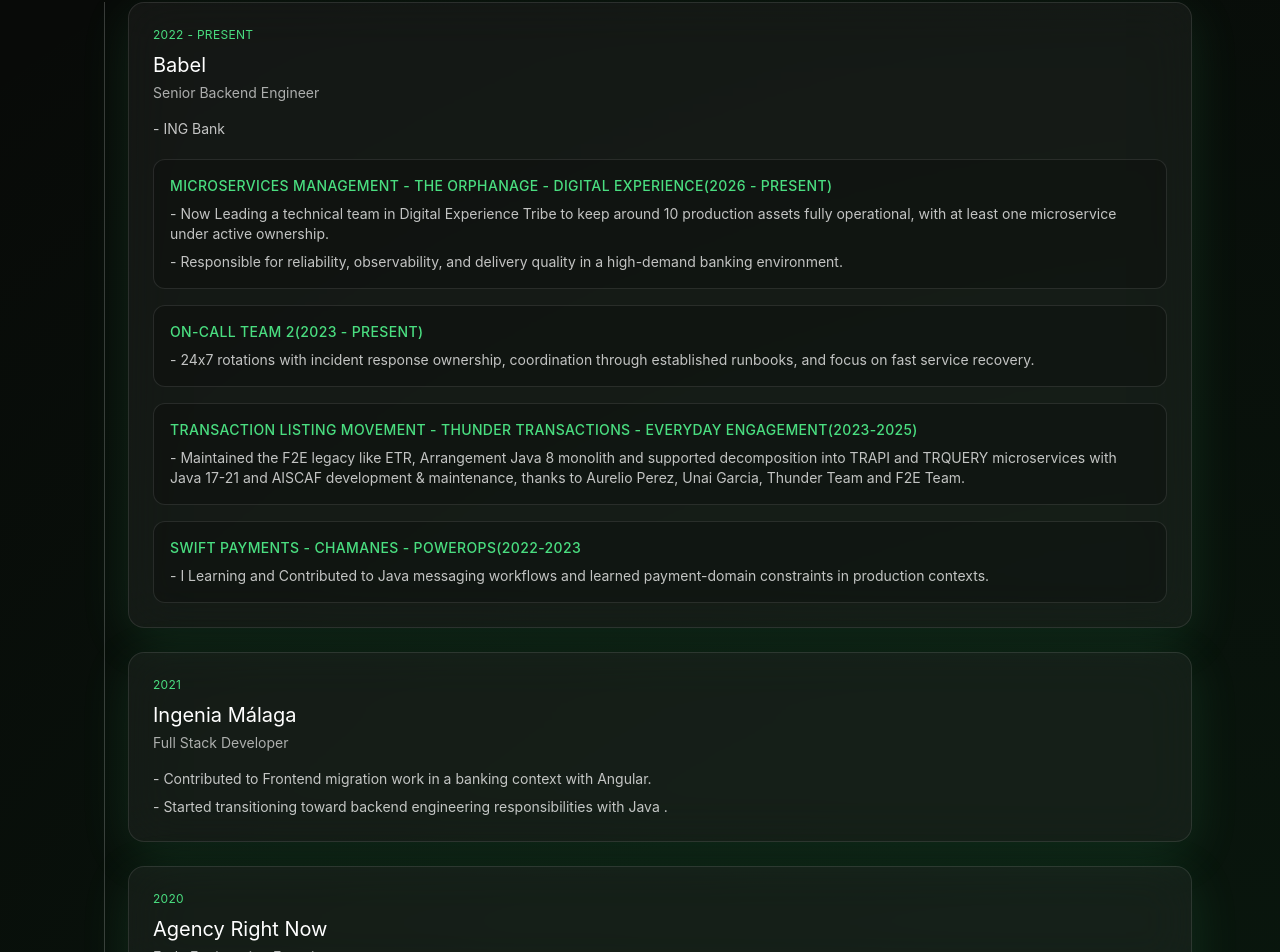
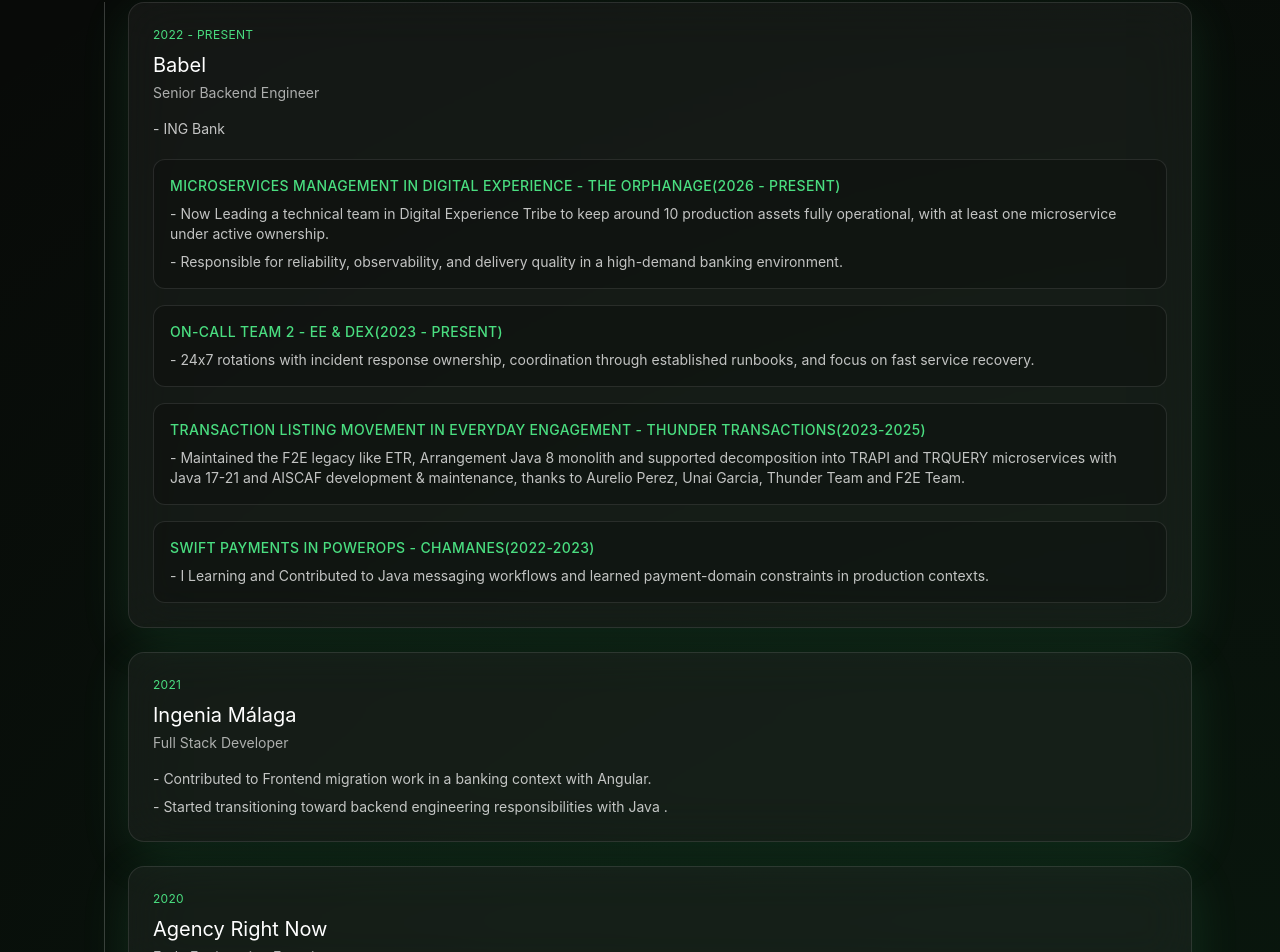
Before and after one commit to iamjuandiego/vibe-coding-repo, a React (Vite) app: page / in a window 1280 px wide. Shown: the part 3470-4422 px from the top of the page. Built offline with nearby package versions, Linux system fonts and the light colour scheme.

Commit message:
edit exp

```diff
--- a/src/data/experience.ts
+++ b/src/data/experience.ts
@@ -8,26 +8,26 @@
     details: ["ING Bank"],
     subsections: [
       {
-        title: "Microservices Management - The Orphanage - Digital Experience(2026 - Present)",
+        title: "Microservices Management in Digital Experience - The Orphanage(2026 - Present)",
         details: [
           "Now Leading a technical team in Digital Experience Tribe to keep around 10 production assets fully operational, with at least one microservice under active ownership.",
       "Responsible for reliability, observability, and delivery quality in a high-demand banking environment."
         ]
       },
       {
-        title: "On-call Team 2(2023 - Present)",
+        title: "On-call Team 2 - EE & DEx(2023 - Present)",
         details: [
           "24x7 rotations with incident response ownership, coordination through established runbooks, and focus on fast service recovery."
         ]
       },
       {
-        title: "Transaction Listing Movement - Thunder Transactions - Everyday Engagement(2023-2025)",
+        title: "Transaction Listing Movement in Everyday Engagement - Thunder Transactions(2023-2025)",
         details: [
           "Maintained the F2E legacy like ETR, Arrangement Java 8 monolith and supported decomposition into TRAPI and TRQUERY microservices with Java 17-21 and AISCAF development & maintenance, thanks to Aurelio Perez, Unai Garcia, Thunder Team and F2E Team."
         ]
       },
       {
-        title: "Swift Payments - Chamanes - PowerOps(2022-2023",
+        title: "Swift Payments in PowerOps - Chamanes(2022-2023)",
         details: [
           "I Learning and Contributed to Java messaging workflows and learned payment-domain constraints in production contexts."
         ]
```
